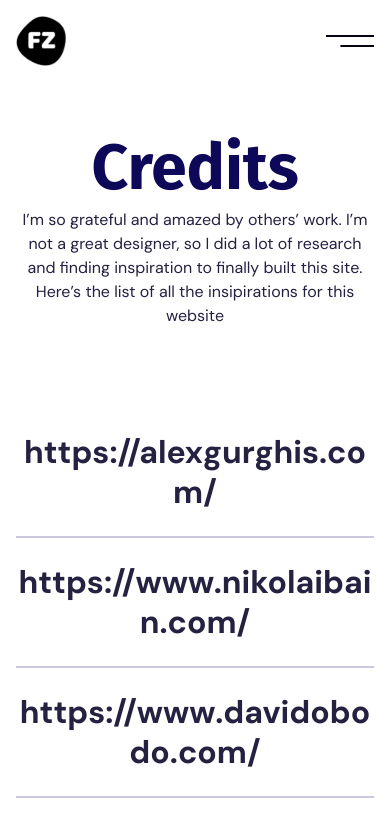
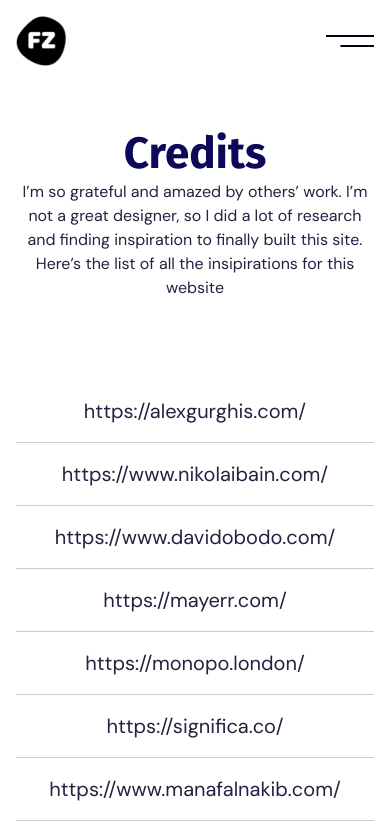
Before and after one commit to fazzaamiarso/fazzaamiarso.com-svelte, a SvelteKit app: page /credits in a window 390 px wide. Shown: the top 826 px of the page. Built offline with nearby package versions, Linux system fonts and the light colour scheme.

Commit message:
style: add interaction to credit page

```diff
--- a/src/routes/credits/+page.svelte
+++ b/src/routes/credits/+page.svelte
@@ -1,4 +1,7 @@
-<script>
+<script lang="ts">
+	import { onMount } from 'svelte';
+	import gsap from '$lib/gsap';
+
 	const creditLinks = [
 		'https://alexgurghis.com/',
 		'https://www.nikolaibain.com/',
@@ -10,18 +13,68 @@
 		'https://github.com/mattcroat/joy-of-code',
 		'https://www.austrine.io/'
 	];
+
+	let creditList: HTMLElement;
+
+	onMount(() => {
+		const credits = gsap.utils.toArray<HTMLElement>('li', creditList);
+
+		credits.forEach((credit) => {
+			const scopedQuery = gsap.utils.selector(credit);
+			const anchor = scopedQuery('a').at(0) as HTMLElement;
+			const rectangle = scopedQuery('div').at(0) as HTMLElement;
+
+			let tl = gsap
+				.timeline({ paused: true, duration: 0.15, defaults: { ease: 'power2.out' } })
+				.to(anchor, { color: 'white' })
+				.to(
+					rectangle,
+					{
+						scaleY: 1
+					},
+					'<'
+				);
+
+			function animateHover() {
+				tl.play();
+			}
+
+			function animateExit() {
+				tl.reverse();
+			}
+
+			anchor.addEventListener('mouseenter', animateHover);
+			anchor.addEventListener('focusin', animateHover);
+			anchor.addEventListener('mouseleave', animateExit);
+			anchor.addEventListener('focusout', animateExit);
+
+			return () => {
+				anchor.removeEventListener('mouseenter', animateHover);
+				anchor.removeEventListener('focusin', animateHover);
+				anchor.removeEventListener('mouseleave', animateExit);
+				anchor.removeEventListener('focusout', animateExit);
+			};
+		});
+	});
 </script>
 
 <div class="py-32 flex flex-col text-center items-center">
-	<h1 class="text-heading-2 sm:text-heading-1 text-brand-800">Credits</h1>
+	<h1 class="text-heading-3 sm:text-heading-2 md:text-heading-1 text-brand-800">Credits</h1>
 	<p class="text-body-base sm:text-body-lg pb-20 text-gray-700">
 		I’m so grateful and amazed by others’ work. I’m not a great designer, so I did a lot of research and finding
 		inspiration to finally built this site. Here’s the list of all the insipirations for this website
 	</p>
-	<ul class="w-full break-all">
+	<ul bind:this={creditList} class="w-full break-all">
 		{#each creditLinks as link}
-			<li class="text-heading-4 font-bold text-gray-700 py-6 border-b-2">
-				<a href={link} target="_blank" referrerpolicy="no-referrer" class="">{link}</a>
+			<li class="relative text-gray-700 border-b-[1px]">
+				<a
+					href={link}
+					target="_blank"
+					referrerpolicy="no-referrer"
+					class="text-body-lg sm:text-body-xl py-4 inline-block w-full">{link}</a>
+				<div
+					class="-z-10 absolute bottom-0 left-0 w-full h-full bg-brand-900 pointer-events-none scale-y-0 origin-bottom">
+				</div>
 			</li>
 		{/each}
 	</ul>
```
